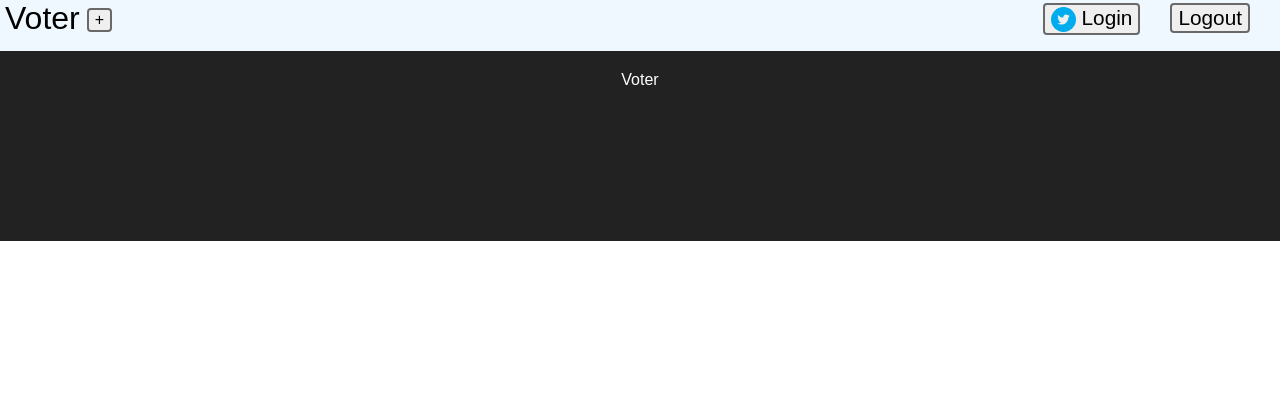
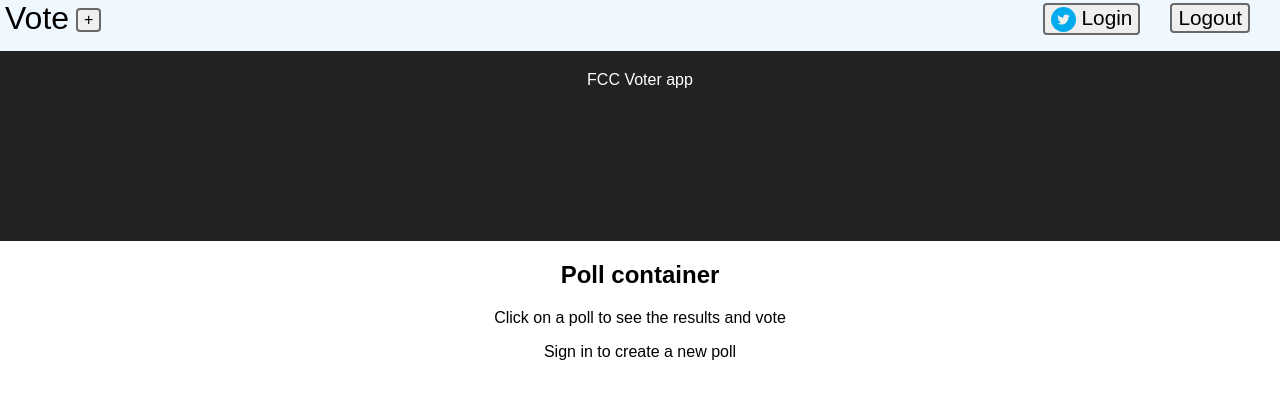
Before and after one commit to IanCarreras/voting-app, a React (Create React App) app: page / in a window 1280 px wide. Shown: the top 398 px of the page. Built offline with nearby package versions, Linux system fonts and the light colour scheme; the HTML template or start-up script is replaced by a standard one.

Commit message:
added container component

```diff
--- a/package.json
+++ b/package.json
@@ -5,6 +5,7 @@
   "dependencies": {
     "react": "^16.2.0",
     "react-dom": "^16.2.0",
+    "react-router": "^4.2.0",
     "react-scripts": "1.1.1",
     "react-social-icons": "^2.8.1"
   },
--- a/src/App.js
+++ b/src/App.js
@@ -2,13 +2,15 @@ import React, { Component } from 'react'
 
 import './App.css'
 import Navbar from './components/navbar'
+import Container from './components/container'
 
 class App extends Component {
   render() {
     return (
       <div className="App">
         <Navbar />
-        <header className="App-header">Voter</header>
+        <header className="App-header">FCC Voter app</header>
+        <Container />
       </div>
     )
   }
--- /dev/null
+++ b/src/components/container/index.js
@@ -0,0 +1,15 @@
+import React, { Component } from 'react'
+
+class Container extends Component {
+  render() {
+    return (
+      <div>
+        <h2>Poll container</h2>
+        <p>Click on a poll to see the results and vote</p>
+        <p>Sign in to create a new poll</p>
+      </div>
+    )
+  }
+}
+
+export default Container
--- a/src/components/navbar/index.js
+++ b/src/components/navbar/index.js
@@ -6,7 +6,7 @@ class NavBar extends Component {
   render() {
     return (
       <div className="navbar">
-        <h1 className="app-title">Voter</h1>
+        <h1 className="app-title">Vote</h1>
         <button className="add-pin-button"> + </button>
         <button className="log-button">Logout</button>
         <button className="log-button">
```
Also changed, not shown: 1 other file (tests, documents, lock files or other folders).
